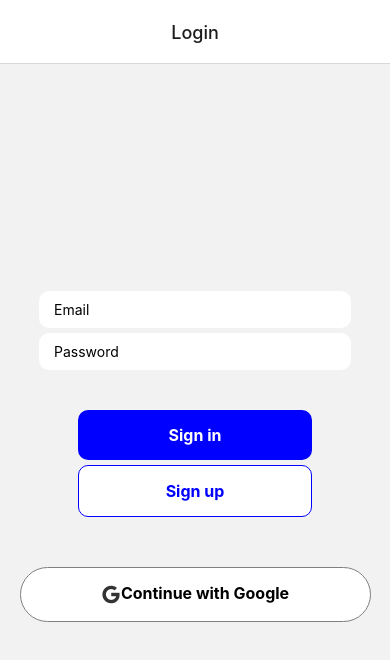
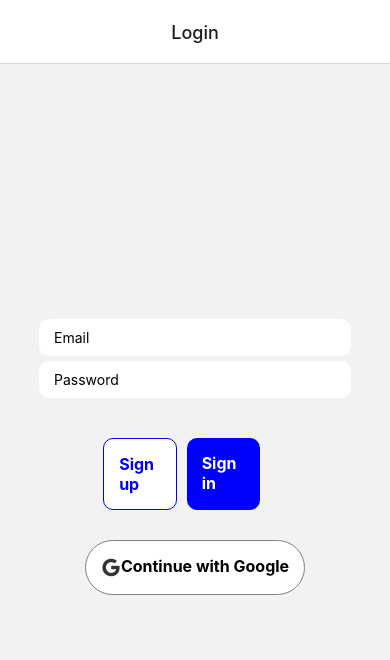
Before and after one commit to Matthieu1999/ProjectPlanner, a React Native app in the folder ProjectPlanner/: screen /Login in a window 390 px wide. Shown: the top 660 px of the page. Built offline with nearby package versions, Linux system fonts and the light colour scheme; no server answers.

Commit message:
Update LoginScreen.js

```diff
--- a/ProjectPlanner/screens/LoginScreen.js
+++ b/ProjectPlanner/screens/LoginScreen.js
@@ -26,7 +26,6 @@ const LoginScreen = () => {
         navigation.replace("Home")
       }
     })
-
     return unsubscribe;
   }, [])
 
@@ -35,7 +34,6 @@ const LoginScreen = () => {
       .then(userCredentials => {
         const user = userCredentials.user;
         // console.log('Logged in with: ', user.email);
-
       })
       .catch(error => alert(error.message))
   }
@@ -64,7 +62,6 @@ const LoginScreen = () => {
     const credential = GoogleAuthProvider.credentialFromError(error);
     // ...
     });
-
     // dateLogin = new Date();
     // signInWithPopup(auth, provider)
     // .then((result) => {
@@ -75,12 +72,12 @@ const LoginScreen = () => {
   }
 
   return (
-    <KeyboardAvoidingView
+
+    <View
     style={styles.container}
-    behavior="padding"
+    // behavior="padding"
     >
-
-      <View style={styles.inputContainer}>
+      <KeyboardAvoidingView style={styles.inputContainer}>
         <TextInput
         placeholder="Email"
         value={email}
@@ -97,21 +94,13 @@ const LoginScreen = () => {
         secureTextEntry
         >
         </TextInput>
-      </View>
+      </KeyboardAvoidingView>
 
       <View style={styles.buttonContainer}>
-        <TouchableOpacity
-        onPress={handleLogin}
-        style={styles.button}
-        >
-          <Text style={styles.buttonText}>
-            Sign in
-          </Text>
-        </TouchableOpacity>
-
+        <View style={styles.nrmlButtonContainer}>
           <TouchableOpacity
           onPress={() => navigation.navigate('Register')}
-        style={[styles.button, styles.buttonOutline]}
+          style={styles.buttonSignUp}
           >
             <Text style={styles.buttonOutlineText}>
               Sign up
@@ -119,9 +108,20 @@ const LoginScreen = () => {
           </TouchableOpacity>
 
           <TouchableOpacity
+          onPress={handleLogin}
+          style={styles.buttonSignIn}
+          >
+            <Text style={styles.buttonText}>
+              Sign in
+            </Text>
+          </TouchableOpacity>
+        </View>
+
+        <View style={styles.socialButtonContainer}>
+        <TouchableOpacity
         disabled={true}
         onPress={googleAuth}
-        style={[styles.googleButton, styles.googleButtonOutline]}
+        style={styles.googleButton}
         >
           <View style={styles.buttonWithIcon}>
           <Ionicons style={styles.icon} name="logo-google"/>
@@ -132,9 +132,10 @@ const LoginScreen = () => {
           </View>
 
         </TouchableOpacity>
+        </View>
 
       </View>
-    </KeyboardAvoidingView>
+    </View>
   )
 }
 
@@ -158,17 +159,29 @@ const styles = StyleSheet.create({
     marginTop: 5,
   },
   buttonContainer: {
-    width: '60%',
     justifyContent: 'center',
     alignItems: 'center',
     marginTop: 40,
   },
-  button: {
+  nrmlButtonContainer: {
+    flexDirection: 'row',
+  },
+  buttonSignIn: {
     backgroundColor: 'blue',
-    width: '100%',
+    width: '40%',
     padding: 15,
     borderRadius: 10,
     alignItems: 'center',
+  },
+  buttonSignUp: {
+    backgroundColor: 'white',
+    width: '40%',
+    padding: 15,
+    borderRadius: 10,
+    borderColor: 'blue',
+    borderWidth: 1,
+    alignItems: 'center',
+    marginRight: 10,
   },
   buttonOutline: {
     backgroundColor: 'white',
@@ -186,16 +199,16 @@ const styles = StyleSheet.create({
     fontWeight: '700',
     fontSize: 16,
   },
+
+  socialButtonContainer: {
+    // width: '100%',
+    marginTop: 30,
+  },
   googleButton: {
-    backgroundColor: 'blue',
-    width: '150%',
+    backgroundColor: 'white',
     padding: 15,
     borderRadius: 50,
     alignItems: 'center',
-  },
-  googleButtonOutline: {
-    backgroundColor: 'white',
-    marginTop: 50,
     borderColor: 'grey',
     borderWidth: 1,
   },
@@ -206,7 +219,7 @@ const styles = StyleSheet.create({
   },
   buttonWithIcon: {
     flexDirection: 'row',
-    alignContent: 'space-around',
+    justifyContent: 'space-between',
   },
   icon: {
     fontSize: 20,
```
Lines whose indentation alone changed are shown as unchanged.
